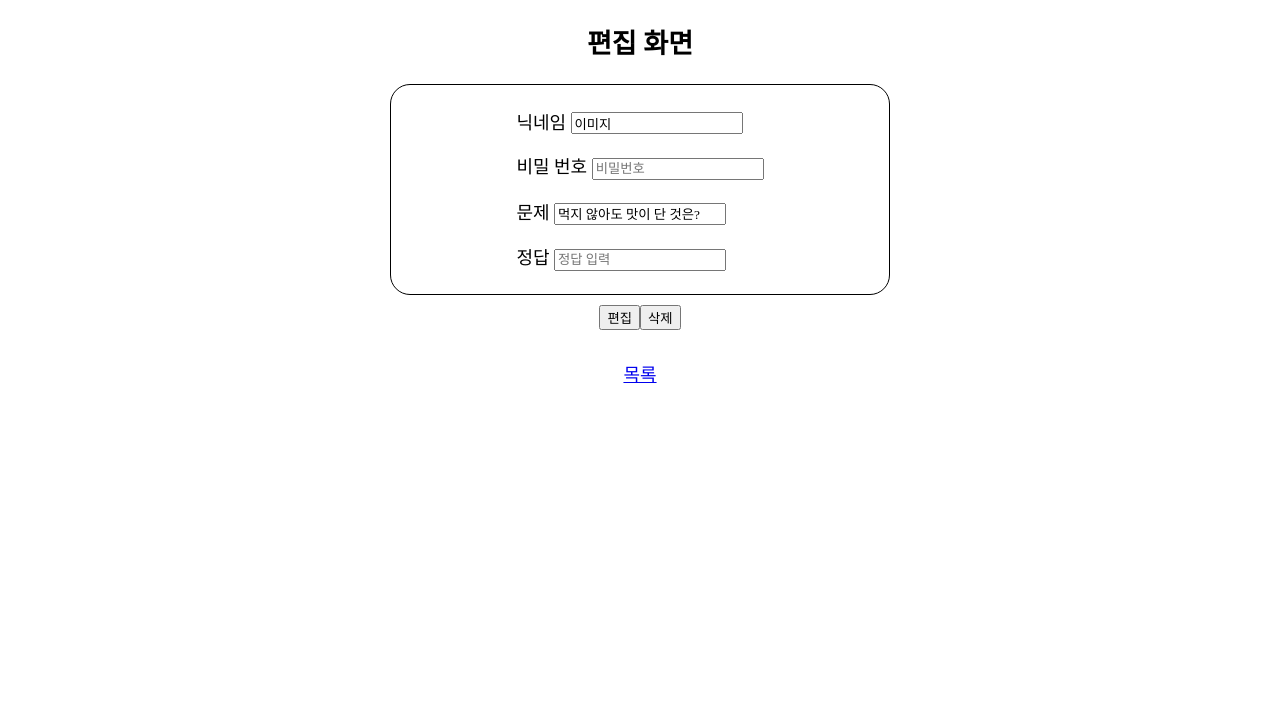
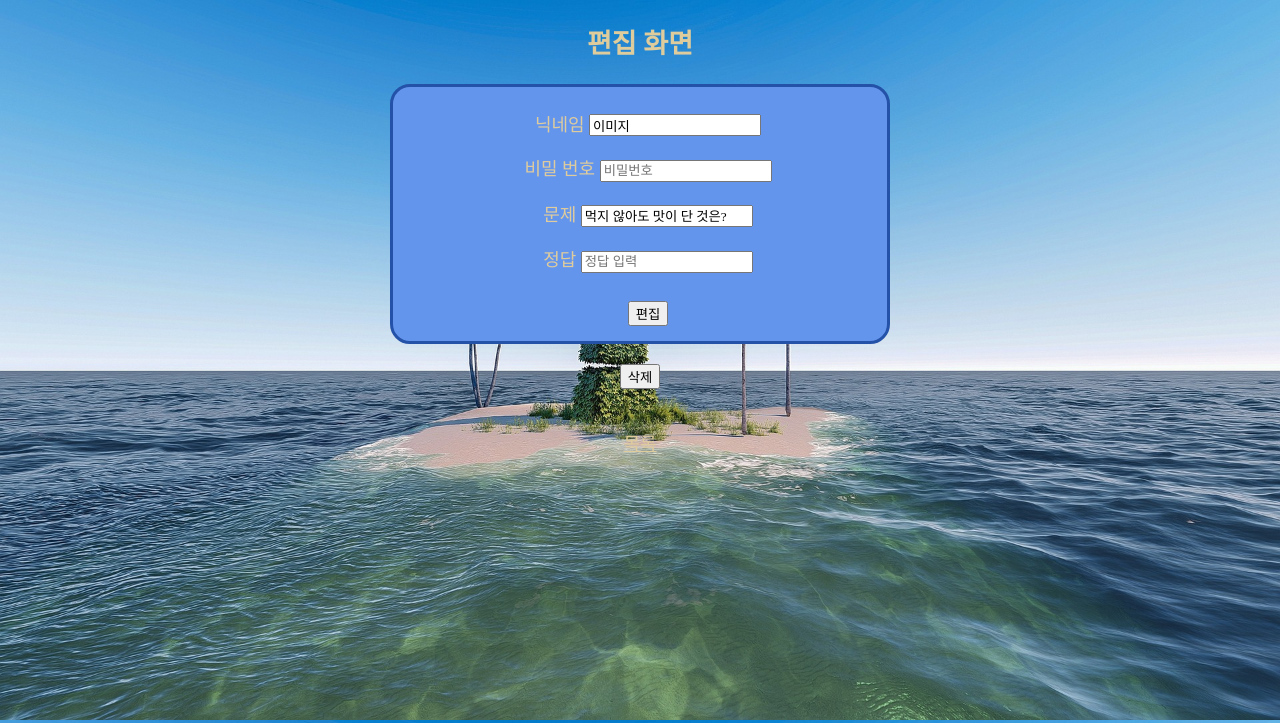
Before and after one commit to season3689/flask_projectMy, a Flask app: page /quiz/users/1 in a window 1280 px wide. Shown: the top 723 px of the page. Run offline with Flask 3, Linux system fonts and the light colour scheme; some libraries are stand-ins or nearby versions; some web fonts are replaced.

Commit message:
퀴즈제작v2

```diff
--- a/apps/app.py
+++ b/apps/app.py
@@ -16,7 +16,6 @@ login_manager.login_view = "auth.signup"
 login_manager.login_message = ""
 
 app = Flask(__name__)
-
 def create_app():
 
 
@@ -26,7 +25,7 @@ def create_app():
         f"sqlite:///{Path(__file__).parent.parent / 'local.sqlite'}",
         SQLALCHEMY_TRACK_MODIFICATIONS=False,
         SQLALCHEMY_ECHO=True,
-        WTF_CSRF_SECRET_KEY="3asdfg3asdfg3asdfg"
+        WTF_CSRF_SECRET_KEY="3asdfg3asdfg3asdfg",
     )
 
 
--- a/apps/quiz/static/style.css
+++ b/apps/quiz/static/style.css
@@ -11,6 +11,9 @@
 }
 
 html{
+    background-image: url('../static/물음표2.jpg');
+    background-repeat: repeat;
+    background-size: cover;
     margin: 0;
     padding: 0;
     font-size: 18px;
@@ -19,8 +22,11 @@ html{
 
 h2 {
     text-align: center;
+    color: rgb(223, 204, 157);
 }
-
+a, p{
+    color: rgb(223, 204, 157);
+}
 .new{
     text-align: center;
 }
@@ -30,12 +36,14 @@ h2 {
     display: flex;
     justify-content: space-around;
     align-items: center;
-    border: 1px solid black;
+    text-align: center;
+    border: 3px solid rgb(36, 82, 168);
     width: 500px;
     margin: auto;
     padding: 5px;
     margin-top: 20px;
     border-radius: 20px;
+    background-color: cornflowerblue;
 }
 #editbtn{
     display: flex;
@@ -45,10 +53,16 @@ h2 {
     padding: 10px;
     margin: auto;
 }
-#backbtn {
+#backbtn,
+#delbtn {
     text-align: center;
     padding: 20px;
 }
 #ans {
     cursor: pointer;
 }
+
+img{
+    width: 100%;
+    height: 100%;
+}
--- a/apps/quiz/templates/quiz/edit_users.html
+++ b/apps/quiz/templates/quiz/edit_users.html
@@ -36,14 +36,12 @@
         {% for error in form.answer.errors %}
         <span style="color: red;">{{ error }}</span>
         {% endfor %}
+        <div id="editbtn">
+            <input type="submit" value="편집">
+        </div>
     </form>
 </div>
-<div id="editbtn">
-    <form action="{{ url_for('quiz.edit_user', user_id=user.id)}}" method="POST">
-        {{ form.csrf_token}}
-        <input type="submit" value="편집">
-    </form>
-
+<div id="delbtn">
     <form action="{{ url_for('quiz.delete_user', user_id=user.id)}}" method="POST">
         {{ form.csrf_token}}
         <input type="submit" value="삭제">
--- a/apps/quiz/templates/quiz/index.html
+++ b/apps/quiz/templates/quiz/index.html
@@ -5,8 +5,8 @@
     <div class="new">
         <a
             href="{{ url_for('quiz.create_user')}}" >신규 문제 작성하러 가기</a>
-            {% for user in users %}
     </div>
+    {% for user in users %}
         <div class="indexdiv">
             <p><a href="{{ url_for('quiz.edit_user', user_id=user.id) }}">편집</a></p>
             <p><a
--- a/apps/quiz/templates/quiz/start.html
+++ b/apps/quiz/templates/quiz/start.html
@@ -5,7 +5,7 @@
 <div class="startdiv">
     <p>{{user.textword}}</p>
     <p id="ans">정답은?</p>
-</div>
+  </div>
 <div id="backbtn">
   <a href="{{ url_for('quiz.users')}}" >목록</a>
 </div>
--- a/apps/quiz/views.py
+++ b/apps/quiz/views.py
@@ -2,6 +2,7 @@ from apps.quiz.forms import UserForm
 from apps.app import db
 from apps.quiz.models import User
 from flask import Blueprint, render_template, redirect, url_for
+
 
 
 quiz = Blueprint(
@@ -26,7 +27,7 @@ def create_user() :
             username=form.username.data,
             password=form.password.data,
             textword=form.textword.data,
-            answer=form.answer.data
+            answer=form.answer.data,
         )
 
         db.session.add(user)
```
Also changed, not shown: migrations/versions/38819438709a_new0_migration.py (added, +32 -0 lines), migrations/versions/c87812bed44c_new4_migration.py (added, +32 -0 lines), apps/quiz/static/물음표1.jpg (added), apps/quiz/static/물음표2.jpg (added), local.sqlite.
